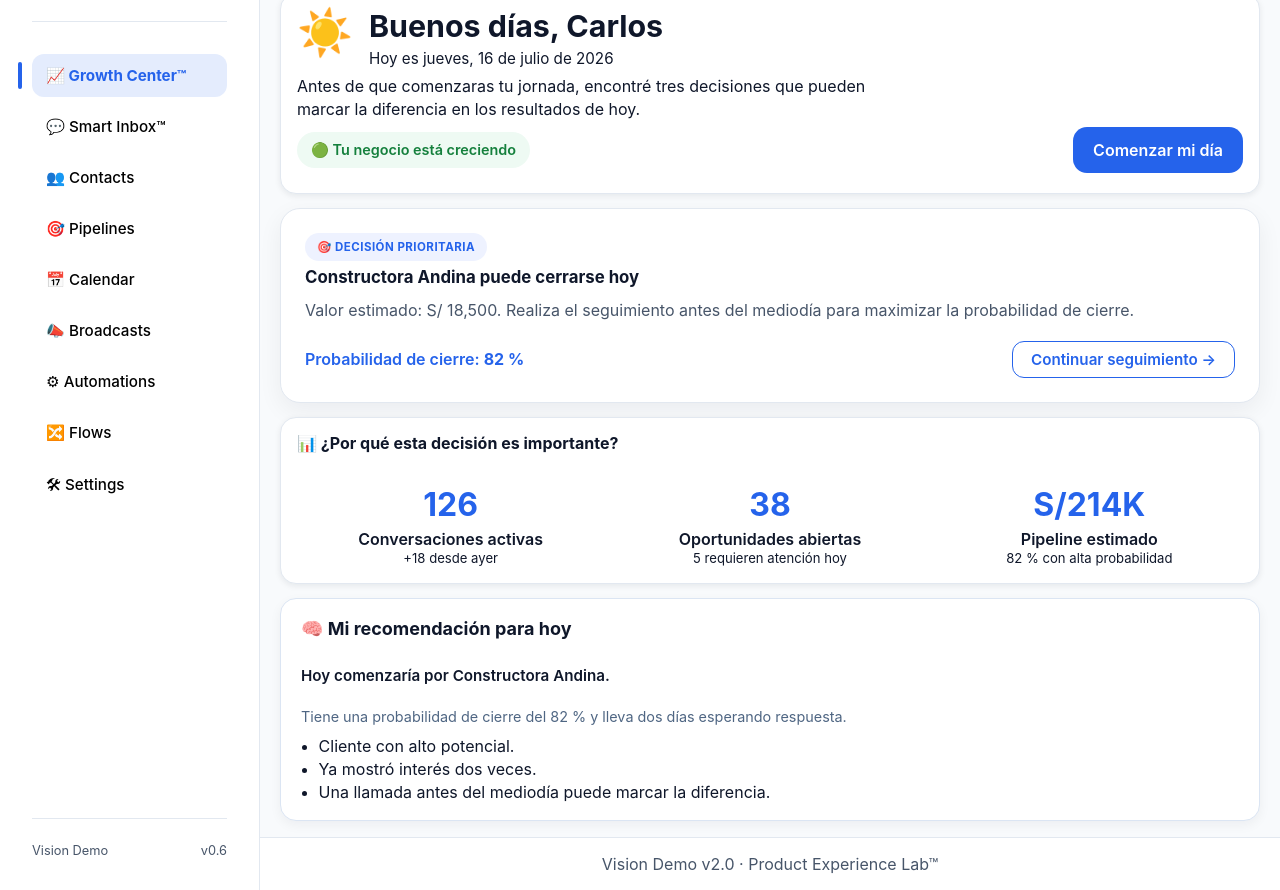
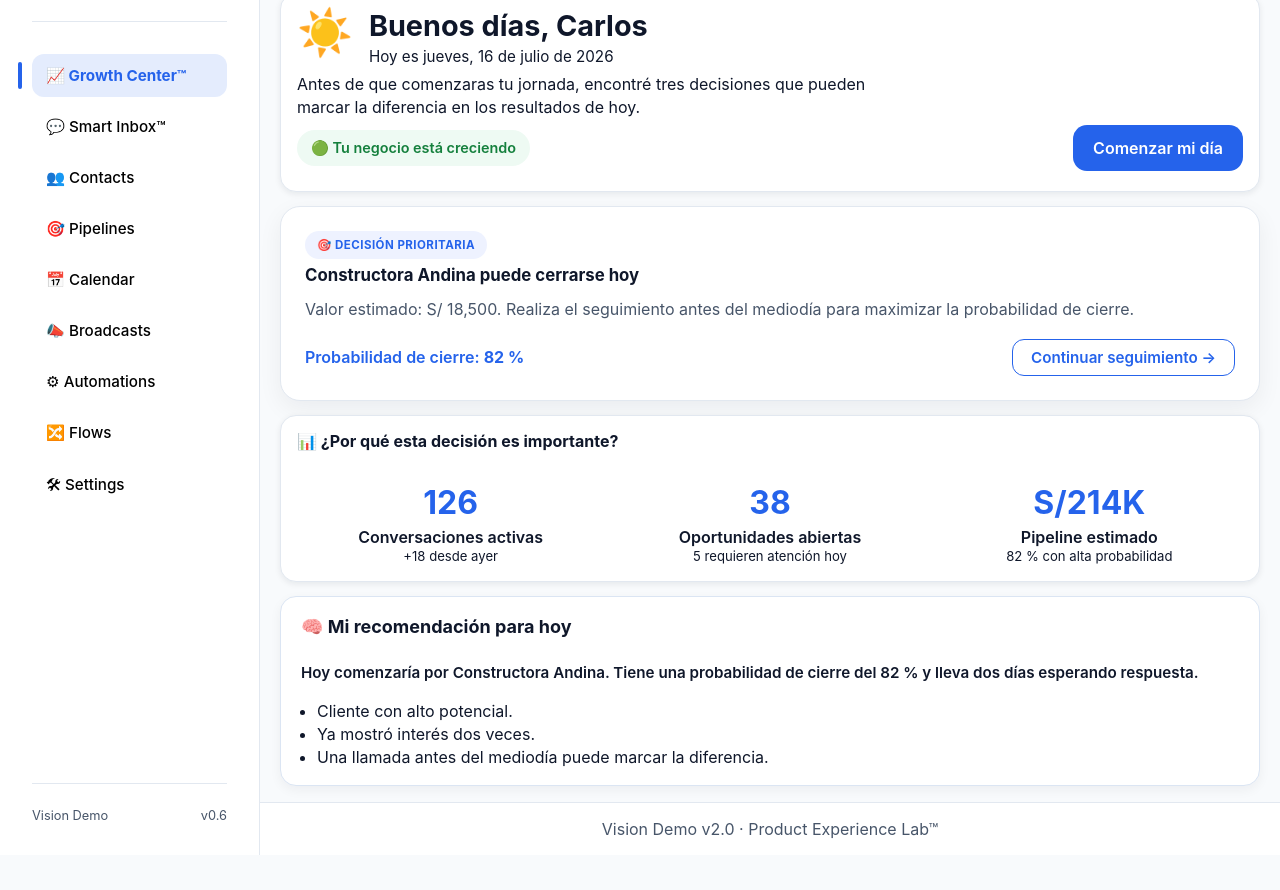
Before and after one commit to teolostaunau/teo-growth, a website built with Vite: page index.html in a window 1280 px wide. Shown: the part 119-1009 px from the top of the page. After the commit the page ends 974 px from the top, so only its background shows below. Built offline with nearby package versions, Linux system fonts and the light colour scheme.

Commit message:
release(v1.0): Teo Growth™ Vision Demo complete

```diff
--- a/src/experience/Coach/CoachConversation.css
+++ b/src/experience/Coach/CoachConversation.css
@@ -7,15 +7,18 @@
 
 .tg-coach-title{
     margin:0;
-    font-size:1rem;
+    font-size:.9rem;
     font-weight:700;
+    margin-bottom: 0;
 }
 
 .tg-coach-heading{
     margin:0;
-    font-size:1.05rem;
+    font-size:1rem;
     font-weight:600;
+    line-height:1.2;
     color:var(--color-text);
+    margin-bottom: 0;
 }
 
 .tg-coach-summary{
@@ -26,7 +29,7 @@
 
 .tg-coach-reasons{
     margin:0;
-    padding-left:1.1rem;
+    padding-left:1rem;
     display:flex;
     flex-direction:column;
     gap:.25rem;
--- a/src/experience/Coach/CoachConversation.ts
+++ b/src/experience/Coach/CoachConversation.ts
@@ -17,12 +17,8 @@ export function CoachConversation(): string {
       </h3>
 
       <h4 class="tg-coach-heading">
-        ${scenario.coach.title}
+        ${scenario.coach.title} ${scenario.coach.summary}
       </h4>
-
-      <p class="tg-coach-summary">
-        ${scenario.coach.summary}
-      </p>
 
       <ul class="tg-coach-reasons">
         ${reasons}
--- a/src/experience/Hero/HeroExperience.css
+++ b/src/experience/Hero/HeroExperience.css
@@ -33,7 +33,7 @@
 .growth-title{
 
     margin:0;
-    font-size:1.9rem;
+    font-size:1.8rem;
     font-weight:700;
     line-height:1.1;
 
--- a/src/experience/Opportunity/OpportunityExperience.css
+++ b/src/experience/Opportunity/OpportunityExperience.css
@@ -40,11 +40,8 @@ text-transform:uppercase;
 margin:0;
 
 font-size:1.05rem;
-
 font-weight:700;
-
 line-height:1.15;
-
 color:#0f172a;
 margin-bottom:0;
 
```
